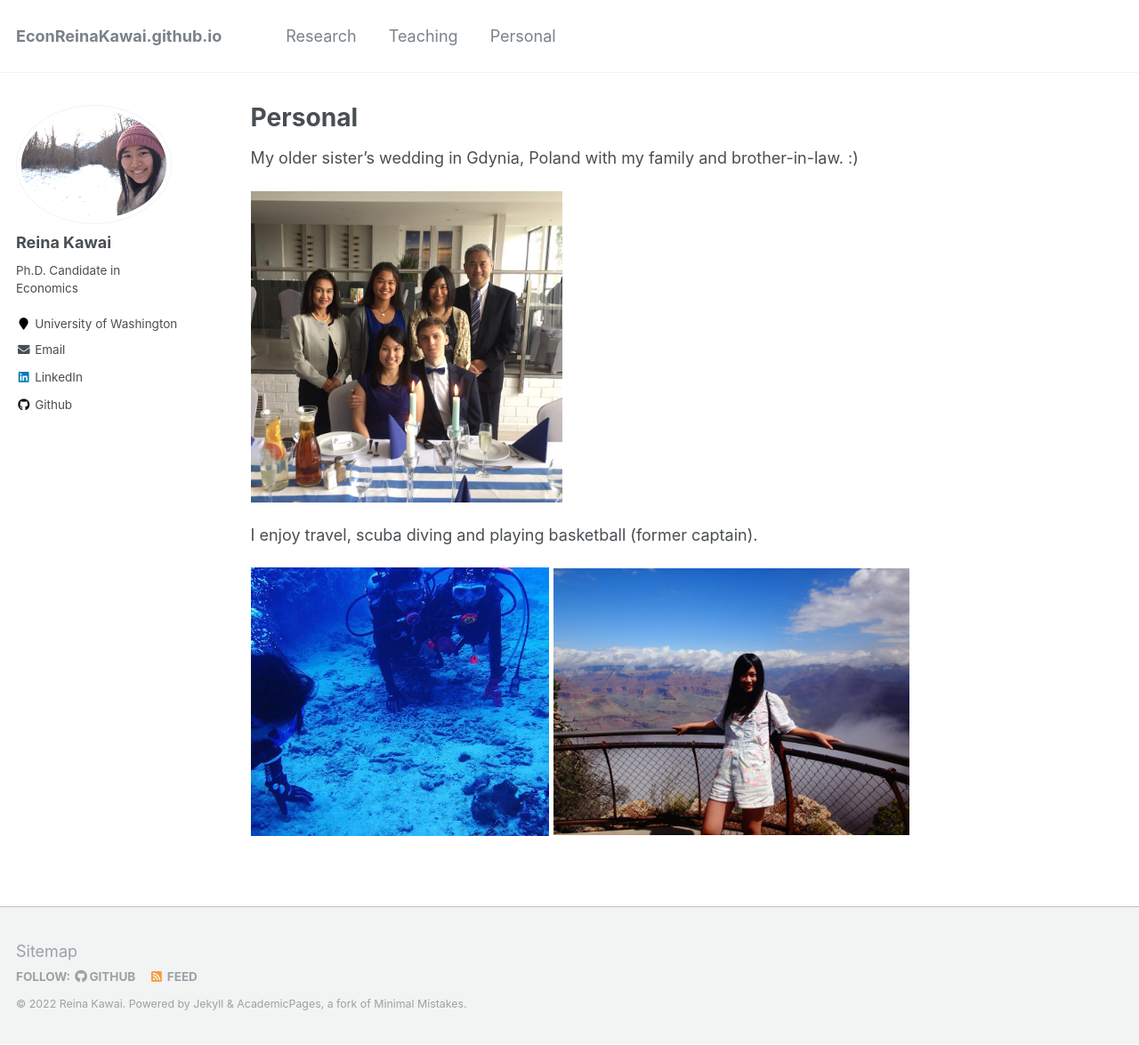
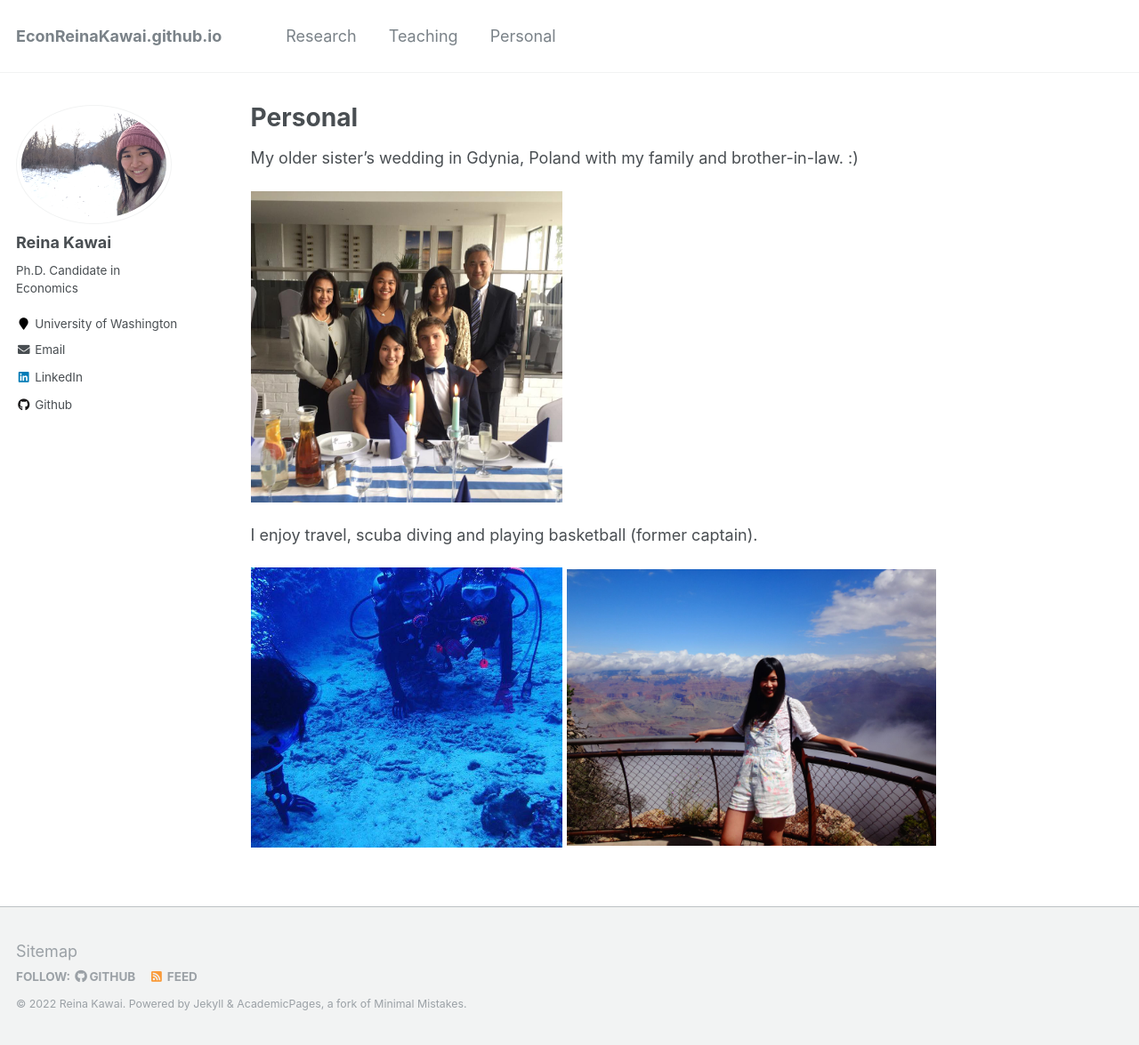
Before and after one commit to Reina-Kawai/Reina-Kawai.github.io, a Jekyll site: the page built from _pages/personal.md, in a window 1280 px wide and 1175 px high. Shown: the whole window at 89% size. Built offline with Jekyll 4.4.1, drawn with Linux system fonts in a browser that asks for light colours.

Commit message:
Update personal.md

```diff
--- a/_pages/personal.md
+++ b/_pages/personal.md
@@ -14,6 +14,6 @@ My older sister's wedding in Gdynia, Poland with my family and brother-in-law. :
 I enjoy travel, scuba diving and playing basketball (former captain).
 
 <p float="left">
-<img src="https://Reina-Kawai.github.io/images/fam-scuba-diving.jpg" width="335" />
-<img src="https://Reina-Kawai.github.io/images/personal_grand_canyon.jpg" width="400" />
+<img src="https://Reina-Kawai.github.io/images/fam-scuba-diving.jpg" width="350" />
+<img src="https://Reina-Kawai.github.io/images/personal_grand_canyon.jpg" width="415" />
 </p>
```
